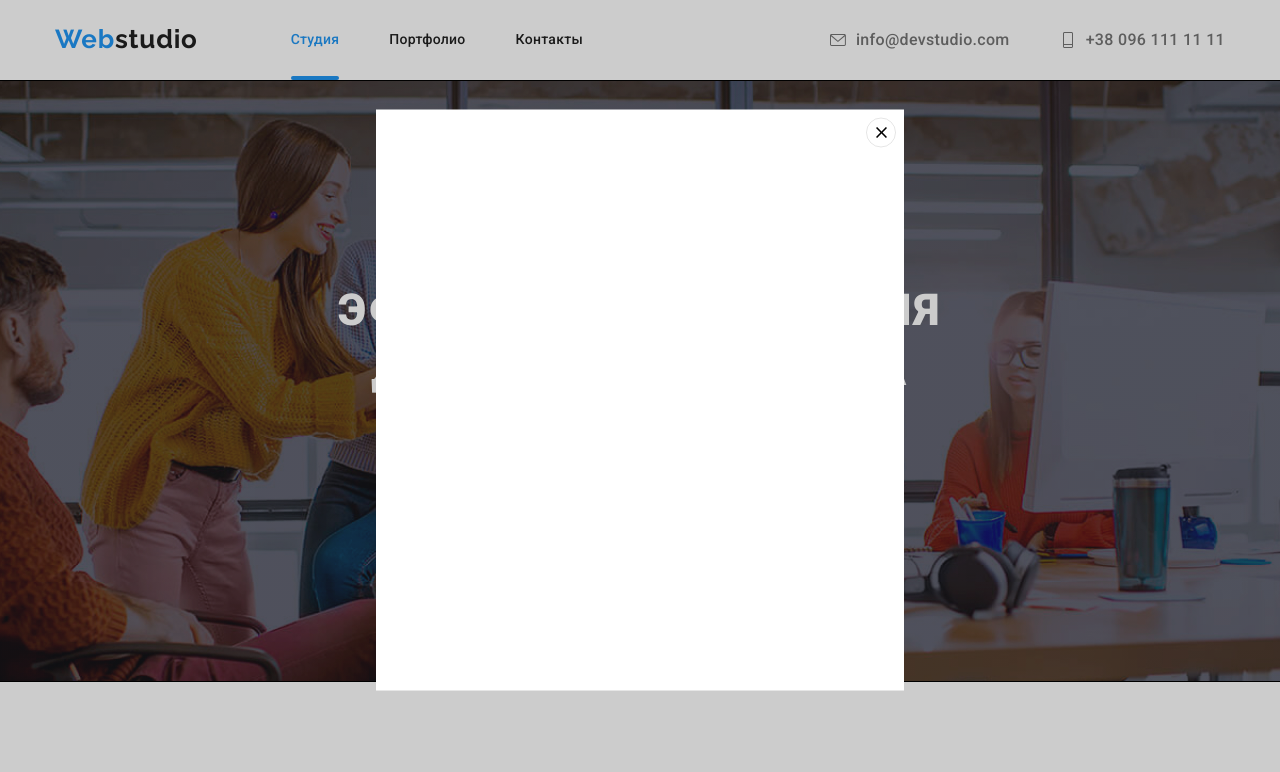
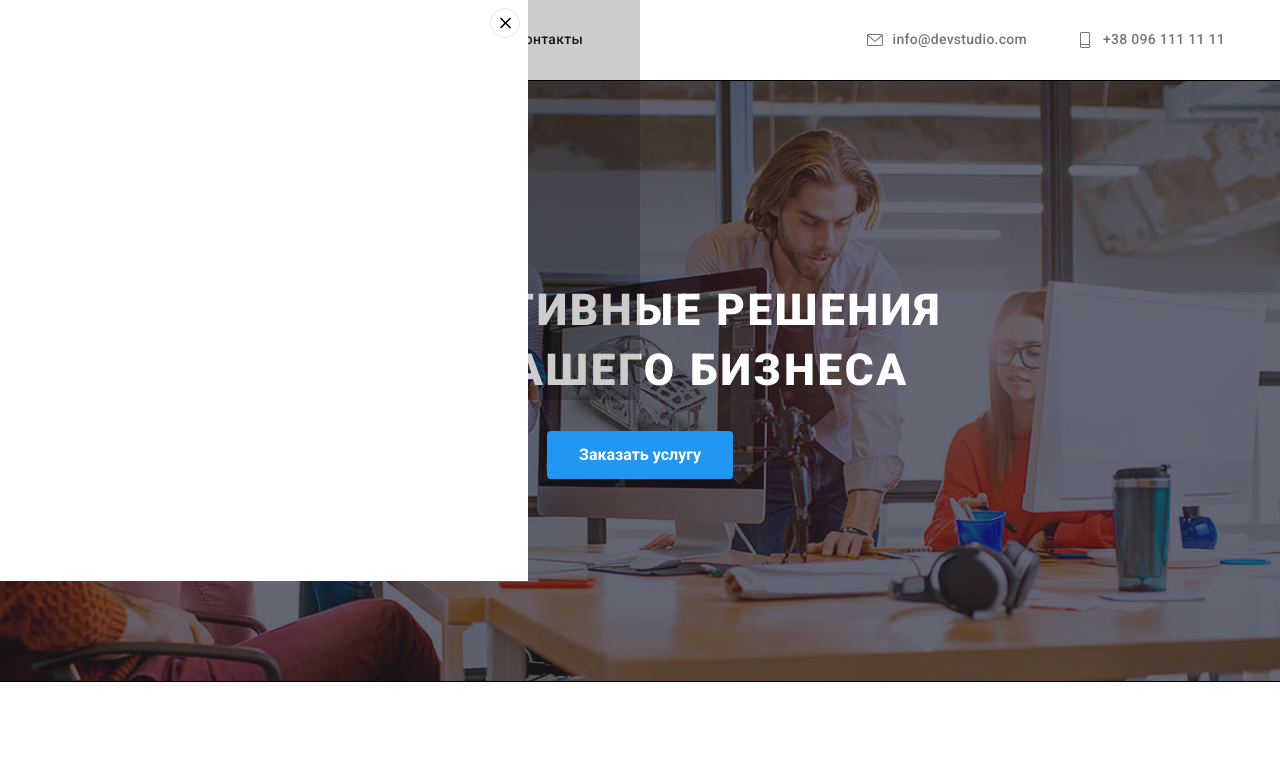
Before and after one commit to IrynaDiachenko/goit-markup-hw-05, a plain HTML site: page index.html in a window 1280 px wide. Both pictures are taken after a click on the button "Заказать услугу". Shown: the top 772 px of the page. Drawn offline with nearby package versions, Linux system fonts and the light colour scheme.

Commit message:
Header correct

```diff
--- a/css/styles.css
+++ b/css/styles.css
@@ -1,4 +1,3 @@
-
 :root {
     --text-color: #212121;  /*коричневый*/
     --color-link: #2196F3;  /*голубой*/
@@ -132,9 +131,8 @@ header {
 
 .header-adress {
 color: var(--color-tipe);
-
+font-size: 14px;
 font-weight: 500;
-line-height: 14px;
 line-height: 1.14;
 letter-spacing: 0.02em;
 margin-left: auto;
@@ -146,8 +144,10 @@ align-items: center;
 
 
 .adress {
-    /*display: flex;*/
 margin-left: auto;
+
+color: var(--text-color);
+
 }
 
 .test-link:hover,
@@ -283,12 +283,17 @@ transition: opasity 250ms var(--cubic);
     height: 100vh;
     background-color: rgba(0, 0, 0, 0.2);
 
-    transition: opasity 500ms var(--cubic);
+    opacity: 1;
+    visibility: visible;
+    /* pointer-events: auto; */
 
-    opacity: 1;
+    /* transition: opasity 500ms var(--cubic); */
+    transform: translate(-50%, -50%) scale(1);
+    transition: opacity 500ms var(--cubic),
+    visibility 500ms var(--cubic);
 }
 
-    .backdrop.is-hidden {
+.backdrop.is-hidden{
     visibility: hidden;
     opacity: 0;
     pointer-events: none;
@@ -304,11 +309,6 @@ transition: opasity 250ms var(--cubic);
     padding: 15px;
 
     background-color: var(--main-color);
-
-
-    transform: translate(-50%, -50%) scale(1);
-    transition: transform 500ms var(--timing-function),
-    visibility 500ms var(--timing-function);
 }
 
 .close {
@@ -342,7 +342,7 @@ transition: opasity 250ms var(--cubic);
 
 .section-features {
     padding-top: 94px;
-    /* padding-bottom: 94px; */ */
+    /* padding-bottom: 94px; */
 }
 
 div, section, p, h2{
@@ -643,7 +643,7 @@ justify-content: center;
 }
 
 .footer-logo-accent{
-    color
+    color: var(--main-color)
 }
 /* address {
     display: block;
@@ -849,9 +849,7 @@ overflow: hidden;
 }
 
 .link {
-
     display: block;
-
 }
 
 .picture-item-wrapper {
```
Lines whose indentation alone changed are shown as unchanged.
